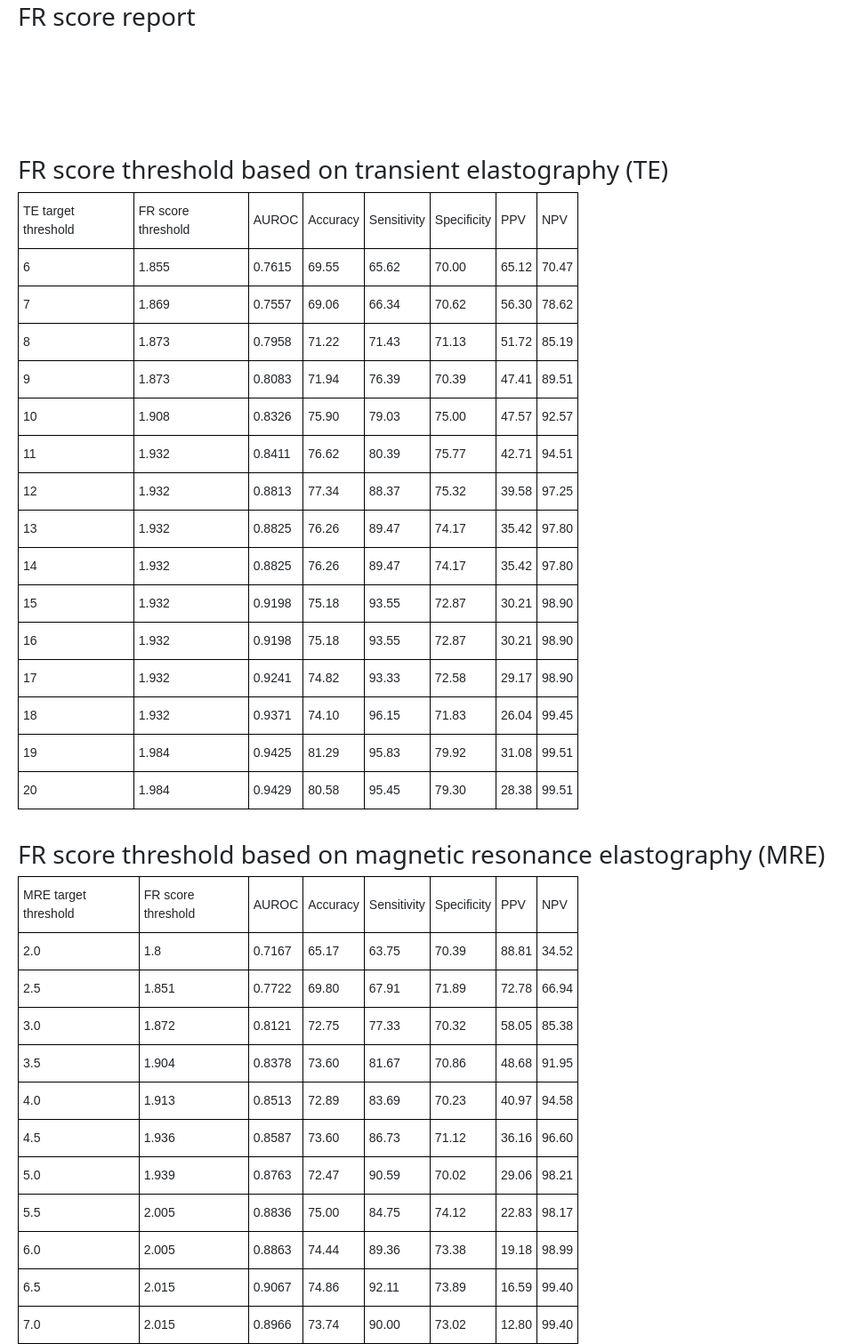
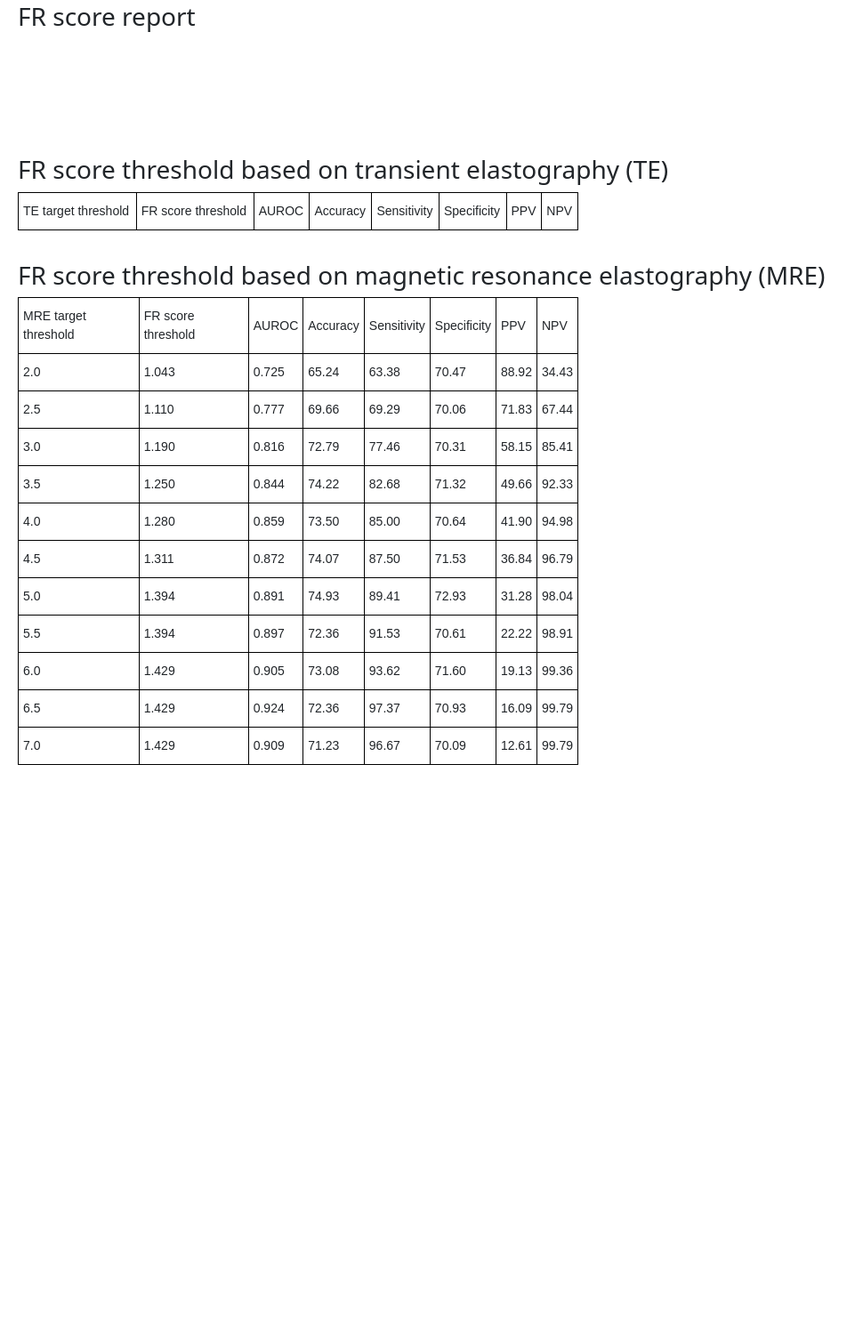
Before and after one commit to jonghyunlee1993/FRscore, a Flask app: page / in a window 1280 px wide. Shown: the part 386-1897 px from the top of the page at 89% size, without its empty margins (0-970 px from the left). After the commit the page ends 1246 px from the top, so only its background shows below. Run offline with Flask 2, Linux system fonts and the light colour scheme; lists and menus that the app fills with data are empty; parts of the project's set-up code (start-up, migrations or seed data) failed here and were passed over.

Commit message:
Update index.html

```diff
--- a/templates/index.html
+++ b/templates/index.html
@@ -86,158 +86,7 @@
           <th class="tg-0lax">NPV</th>
         </tr>
       </thead>
-      <tbody>
-        <tr>
-          <td class="tg-nrix">6</td>
-          <td class="tg-nrix">1.855</td>
-          <td class="tg-nrix">0.7615</td>
-          <td class="tg-nrix">69.55</td>
-          <td class="tg-nrix">65.62</td>
-          <td class="tg-nrix">70.00</td>
-          <td class="tg-nrix">65.12</td>
-          <td class="tg-nrix">70.47</td>
-        </tr>
-        <tr>
-          <td class="tg-nrix">7</td>
-          <td class="tg-nrix">1.869</td>
-          <td class="tg-nrix">0.7557</td>
-          <td class="tg-nrix">69.06</td>
-          <td class="tg-nrix">66.34</td>
-          <td class="tg-nrix">70.62</td>
-          <td class="tg-nrix">56.30</td>
-          <td class="tg-nrix">78.62</td>
-        </tr>
-        <tr>
-          <td class="tg-nrix">8</td>
-          <td class="tg-nrix">1.873</td>
-          <td class="tg-nrix">0.7958</td>
-          <td class="tg-nrix">71.22</td>
-          <td class="tg-nrix">71.43</td>
-          <td class="tg-nrix">71.13</td>
-          <td class="tg-nrix">51.72</td>
-          <td class="tg-nrix">85.19</td>
-        </tr>
-        <tr>
-          <td class="tg-nrix">9</td>
-          <td class="tg-nrix">1.873</td>
-          <td class="tg-nrix">0.8083</td>
-          <td class="tg-nrix">71.94</td>
-          <td class="tg-nrix">76.39</td>
-          <td class="tg-nrix">70.39</td>
-          <td class="tg-nrix">47.41</td>
-          <td class="tg-nrix">89.51</td>
-        </tr>
-        <tr>
-          <td class="tg-nrix">10</td>
-          <td class="tg-nrix">1.908</td>
-          <td class="tg-nrix">0.8326</td>
-          <td class="tg-nrix">75.90</td>
-          <td class="tg-nrix">79.03</td>
-          <td class="tg-nrix">75.00</td>
-          <td class="tg-nrix">47.57</td>
-          <td class="tg-nrix">92.57</td>
-        </tr>
-        <tr>
-          <td class="tg-nrix">11</td>
-          <td class="tg-nrix">1.932</td>
-          <td class="tg-nrix">0.8411</td>
-          <td class="tg-nrix">76.62</td>
-          <td class="tg-nrix">80.39</td>
-          <td class="tg-nrix">75.77</td>
-          <td class="tg-nrix">42.71</td>
-          <td class="tg-nrix">94.51</td>
-        </tr>
-        <tr>
-          <td class="tg-nrix">12</td>
-          <td class="tg-nrix">1.932</td>
-          <td class="tg-nrix">0.8813</td>
-          <td class="tg-nrix">77.34</td>
-          <td class="tg-nrix">88.37</td>
-          <td class="tg-nrix">75.32</td>
-          <td class="tg-nrix">39.58</td>
-          <td class="tg-nrix">97.25</td>
-        </tr>
-        <tr>
-          <td class="tg-nrix">13</td>
-          <td class="tg-nrix">1.932</td>
-          <td class="tg-nrix">0.8825</td>
-          <td class="tg-nrix">76.26</td>
-          <td class="tg-nrix">89.47</td>
-          <td class="tg-nrix">74.17</td>
-          <td class="tg-nrix">35.42</td>
-          <td class="tg-nrix">97.80</td>
-        </tr>
-        <tr>
-          <td class="tg-nrix">14</td>
-          <td class="tg-nrix">1.932</td>
-          <td class="tg-nrix">0.8825</td>
-          <td class="tg-nrix">76.26</td>
-          <td class="tg-nrix">89.47</td>
-          <td class="tg-nrix">74.17</td>
-          <td class="tg-nrix">35.42</td>
-          <td class="tg-nrix">97.80</td>
-        </tr>
-        <tr>
-          <td class="tg-nrix">15</td>
-          <td class="tg-nrix">1.932</td>
-          <td class="tg-nrix">0.9198</td>
-          <td class="tg-nrix">75.18</td>
-          <td class="tg-nrix">93.55</td>
-          <td class="tg-nrix">72.87</td>
-          <td class="tg-nrix">30.21</td>
-          <td class="tg-nrix">98.90</td>
-        </tr>
-        <tr>
-          <td class="tg-nrix">16</td>
-          <td class="tg-nrix">1.932</td>
-          <td class="tg-nrix">0.9198</td>
-          <td class="tg-nrix">75.18</td>
-          <td class="tg-nrix">93.55</td>
-          <td class="tg-nrix">72.87</td>
-          <td class="tg-nrix">30.21</td>
-          <td class="tg-nrix">98.90</td>
-        </tr>
-        <tr>
-          <td class="tg-nrix">17</td>
-          <td class="tg-nrix">1.932</td>
-          <td class="tg-nrix">0.9241</td>
-          <td class="tg-nrix">74.82</td>
-          <td class="tg-nrix">93.33</td>
-          <td class="tg-nrix">72.58</td>
-          <td class="tg-nrix">29.17</td>
-          <td class="tg-nrix">98.90</td>
-        </tr>
-        <tr>
-          <td class="tg-nrix">18</td>
-          <td class="tg-nrix">1.932</td>
-          <td class="tg-nrix">0.9371</td>
-          <td class="tg-nrix">74.10</td>
-          <td class="tg-nrix">96.15</td>
-          <td class="tg-nrix">71.83</td>
-          <td class="tg-nrix">26.04</td>
-          <td class="tg-nrix">99.45</td>
-        </tr>
-        <tr>
-          <td class="tg-nrix">19</td>
-          <td class="tg-nrix">1.984</td>
-          <td class="tg-nrix">0.9425</td>
-          <td class="tg-nrix">81.29</td>
-          <td class="tg-nrix">95.83</td>
-          <td class="tg-nrix">79.92</td>
-          <td class="tg-nrix">31.08</td>
-          <td class="tg-nrix">99.51</td>
-        </tr>
-        <tr>
-          <td class="tg-nrix">20</td>
-          <td class="tg-nrix">1.984</td>
-          <td class="tg-nrix">0.9429</td>
-          <td class="tg-nrix">80.58</td>
-          <td class="tg-nrix">95.45</td>
-          <td class="tg-nrix">79.30</td>
-          <td class="tg-nrix">28.38</td>
-          <td class="tg-nrix">99.51</td>
-        </tr>
-      </tbody>
+
     </table>
   </div>
 
@@ -260,114 +109,114 @@
       </thead>
       <tbody>
         <tr>
-          <td class="tg-c3ow">2.0</td>
-          <td class="tg-c3ow">1.8</td>
-          <td class="tg-c3ow">0.7167</td>
-          <td class="tg-c3ow">65.17</td>
-          <td class="tg-c3ow">63.75</td>
-          <td class="tg-c3ow">70.39</td>
-          <td class="tg-c3ow">88.81</td>
-          <td class="tg-c3ow">34.52</td>
+          <td class="tg-0pky">2.0</td>
+          <td class="tg-0pky">1.043</td>
+          <td class="tg-0pky">0.725</td>
+          <td class="tg-0pky">65.24</td>
+          <td class="tg-0pky">63.38</td>
+          <td class="tg-0pky">70.47</td>
+          <td class="tg-0pky">88.92</td>
+          <td class="tg-0pky">34.43</td>
         </tr>
         <tr>
-          <td class="tg-c3ow">2.5</td>
-          <td class="tg-c3ow">1.851</td>
-          <td class="tg-c3ow">0.7722</td>
-          <td class="tg-c3ow">69.80</td>
-          <td class="tg-c3ow">67.91</td>
-          <td class="tg-c3ow">71.89</td>
-          <td class="tg-c3ow">72.78</td>
-          <td class="tg-c3ow">66.94</td>
+          <td class="tg-0pky">2.5</td>
+          <td class="tg-0pky">1.110</td>
+          <td class="tg-0pky">0.777</td>
+          <td class="tg-0pky">69.66</td>
+          <td class="tg-0pky">69.29</td>
+          <td class="tg-0pky">70.06</td>
+          <td class="tg-0pky">71.83</td>
+          <td class="tg-0pky">67.44</td>
         </tr>
         <tr>
-          <td class="tg-c3ow">3.0</td>
-          <td class="tg-c3ow">1.872</td>
-          <td class="tg-c3ow">0.8121</td>
-          <td class="tg-c3ow">72.75</td>
-          <td class="tg-c3ow">77.33</td>
-          <td class="tg-c3ow">70.32</td>
-          <td class="tg-c3ow">58.05</td>
-          <td class="tg-c3ow">85.38</td>
+          <td class="tg-0pky">3.0</td>
+          <td class="tg-0pky">1.190</td>
+          <td class="tg-0pky">0.816</td>
+          <td class="tg-0pky">72.79</td>
+          <td class="tg-0pky">77.46</td>
+          <td class="tg-0pky">70.31</td>
+          <td class="tg-0pky">58.15</td>
+          <td class="tg-0pky">85.41</td>
         </tr>
         <tr>
-          <td class="tg-c3ow">3.5</td>
-          <td class="tg-c3ow">1.904</td>
-          <td class="tg-c3ow">0.8378</td>
-          <td class="tg-c3ow">73.60</td>
-          <td class="tg-c3ow">81.67</td>
-          <td class="tg-c3ow">70.86</td>
-          <td class="tg-c3ow">48.68</td>
-          <td class="tg-c3ow">91.95</td>
+          <td class="tg-0pky">3.5</td>
+          <td class="tg-0pky">1.250</td>
+          <td class="tg-0pky">0.844</td>
+          <td class="tg-0pky">74.22</td>
+          <td class="tg-0pky">82.68</td>
+          <td class="tg-0pky">71.32</td>
+          <td class="tg-0pky">49.66</td>
+          <td class="tg-0pky">92.33</td>
         </tr>
         <tr>
-          <td class="tg-c3ow">4.0</td>
-          <td class="tg-c3ow">1.913</td>
-          <td class="tg-c3ow">0.8513</td>
-          <td class="tg-c3ow">72.89</td>
-          <td class="tg-c3ow">83.69</td>
-          <td class="tg-c3ow">70.23</td>
-          <td class="tg-c3ow">40.97</td>
-          <td class="tg-c3ow">94.58</td>
+          <td class="tg-0pky">4.0</td>
+          <td class="tg-0pky">1.280</td>
+          <td class="tg-0pky">0.859</td>
+          <td class="tg-0pky">73.50</td>
+          <td class="tg-0pky">85.00</td>
+          <td class="tg-0pky">70.64</td>
+          <td class="tg-0pky">41.90</td>
+          <td class="tg-0pky">94.98</td>
         </tr>
         <tr>
-          <td class="tg-c3ow">4.5</td>
-          <td class="tg-c3ow">1.936</td>
-          <td class="tg-c3ow">0.8587</td>
-          <td class="tg-c3ow">73.60</td>
-          <td class="tg-c3ow">86.73</td>
-          <td class="tg-c3ow">71.12</td>
-          <td class="tg-c3ow">36.16</td>
-          <td class="tg-c3ow">96.60</td>
+          <td class="tg-0pky">4.5</td>
+          <td class="tg-0pky">1.311</td>
+          <td class="tg-0pky">0.872</td>
+          <td class="tg-0pky">74.07</td>
+          <td class="tg-0pky">87.50</td>
+          <td class="tg-0pky">71.53</td>
+          <td class="tg-0pky">36.84</td>
+          <td class="tg-0pky">96.79</td>
         </tr>
         <tr>
-          <td class="tg-c3ow">5.0</td>
-          <td class="tg-c3ow">1.939</td>
-          <td class="tg-c3ow">0.8763</td>
-          <td class="tg-c3ow">72.47</td>
-          <td class="tg-c3ow">90.59</td>
-          <td class="tg-c3ow">70.02</td>
-          <td class="tg-c3ow">29.06</td>
-          <td class="tg-c3ow">98.21</td>
+          <td class="tg-0pky">5.0</td>
+          <td class="tg-0pky">1.394</td>
+          <td class="tg-0pky">0.891</td>
+          <td class="tg-0pky">74.93</td>
+          <td class="tg-0pky">89.41</td>
+          <td class="tg-0pky">72.93</td>
+          <td class="tg-0pky">31.28</td>
+          <td class="tg-0pky">98.04</td>
         </tr>
         <tr>
-          <td class="tg-c3ow">5.5</td>
-          <td class="tg-c3ow">2.005</td>
-          <td class="tg-c3ow">0.8836</td>
-          <td class="tg-c3ow">75.00</td>
-          <td class="tg-c3ow">84.75</td>
-          <td class="tg-c3ow">74.12</td>
-          <td class="tg-c3ow">22.83</td>
-          <td class="tg-c3ow">98.17</td>
+          <td class="tg-0pky">5.5</td>
+          <td class="tg-0pky">1.394</td>
+          <td class="tg-0pky">0.897</td>
+          <td class="tg-0pky">72.36</td>
+          <td class="tg-0pky">91.53</td>
+          <td class="tg-0pky">70.61</td>
+          <td class="tg-0pky">22.22</td>
+          <td class="tg-0pky">98.91</td>
         </tr>
         <tr>
-          <td class="tg-c3ow">6.0</td>
-          <td class="tg-c3ow">2.005</td>
-          <td class="tg-c3ow">0.8863</td>
-          <td class="tg-c3ow">74.44</td>
-          <td class="tg-c3ow">89.36</td>
-          <td class="tg-c3ow">73.38</td>
-          <td class="tg-c3ow">19.18</td>
-          <td class="tg-c3ow">98.99</td>
+          <td class="tg-0pky">6.0</td>
+          <td class="tg-0pky">1.429</td>
+          <td class="tg-0pky">0.905</td>
+          <td class="tg-0pky">73.08</td>
+          <td class="tg-0pky">93.62</td>
+          <td class="tg-0pky">71.60</td>
+          <td class="tg-0pky">19.13</td>
+          <td class="tg-0pky">99.36</td>
         </tr>
         <tr>
-          <td class="tg-c3ow">6.5</td>
-          <td class="tg-c3ow">2.015</td>
-          <td class="tg-c3ow">0.9067</td>
-          <td class="tg-c3ow">74.86</td>
-          <td class="tg-c3ow">92.11</td>
-          <td class="tg-c3ow">73.89</td>
-          <td class="tg-c3ow">16.59</td>
-          <td class="tg-c3ow">99.40</td>
+          <td class="tg-0pky">6.5</td>
+          <td class="tg-0pky">1.429</td>
+          <td class="tg-0pky">0.924</td>
+          <td class="tg-0pky">72.36</td>
+          <td class="tg-0pky">97.37</td>
+          <td class="tg-0pky">70.93</td>
+          <td class="tg-0pky">16.09</td>
+          <td class="tg-0pky">99.79</td>
         </tr>
         <tr>
-          <td class="tg-c3ow">7.0</td>
-          <td class="tg-c3ow">2.015</td>
-          <td class="tg-c3ow">0.8966</td>
-          <td class="tg-c3ow">73.74</td>
-          <td class="tg-c3ow">90.00</td>
-          <td class="tg-c3ow">73.02</td>
-          <td class="tg-c3ow">12.80</td>
-          <td class="tg-c3ow">99.40</td>
+          <td class="tg-0pky">7.0</td>
+          <td class="tg-0pky">1.429</td>
+          <td class="tg-0pky">0.909</td>
+          <td class="tg-0pky">71.23</td>
+          <td class="tg-0pky">96.67</td>
+          <td class="tg-0pky">70.09</td>
+          <td class="tg-0pky">12.61</td>
+          <td class="tg-0pky">99.79</td>
         </tr>
       </tbody>
       </table>
```
